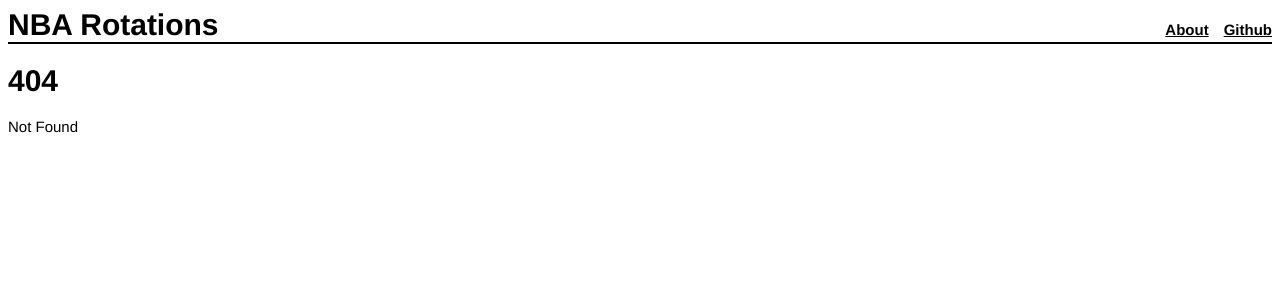
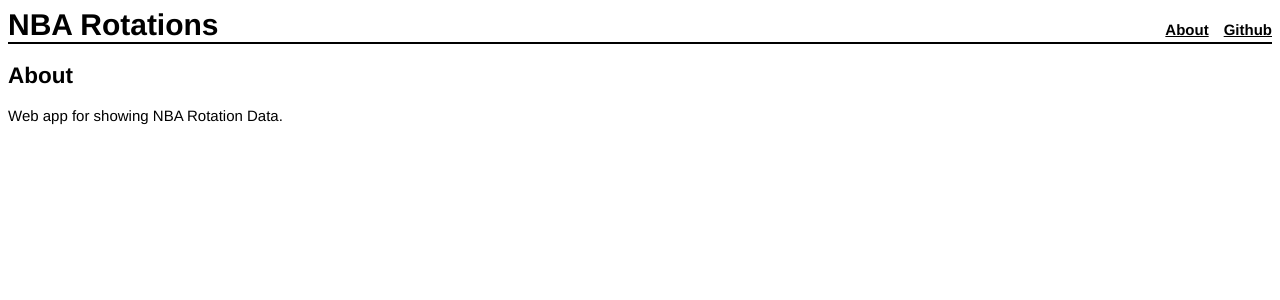
Before and after one commit to otislambert/bball-rotations, a SvelteKit app: page /about in a window 1280 px wide. Before the commit this address had no page. Shown: the top 300 px of the page. Built offline with nearby package versions, Linux system fonts and the light colour scheme.

Commit message:
feat(About): created about page
- created about route and page.
- added simple placeholder text to file.

```diff
--- /dev/null
+++ b/src/routes/about/+page.svelte
@@ -0,0 +1,6 @@
+<!-- TODO: Add better text to about page -->
+
+<div>
+  <h2>About</h2>
+  <p>Web app for showing NBA Rotation Data.</p>
+</div>
```
